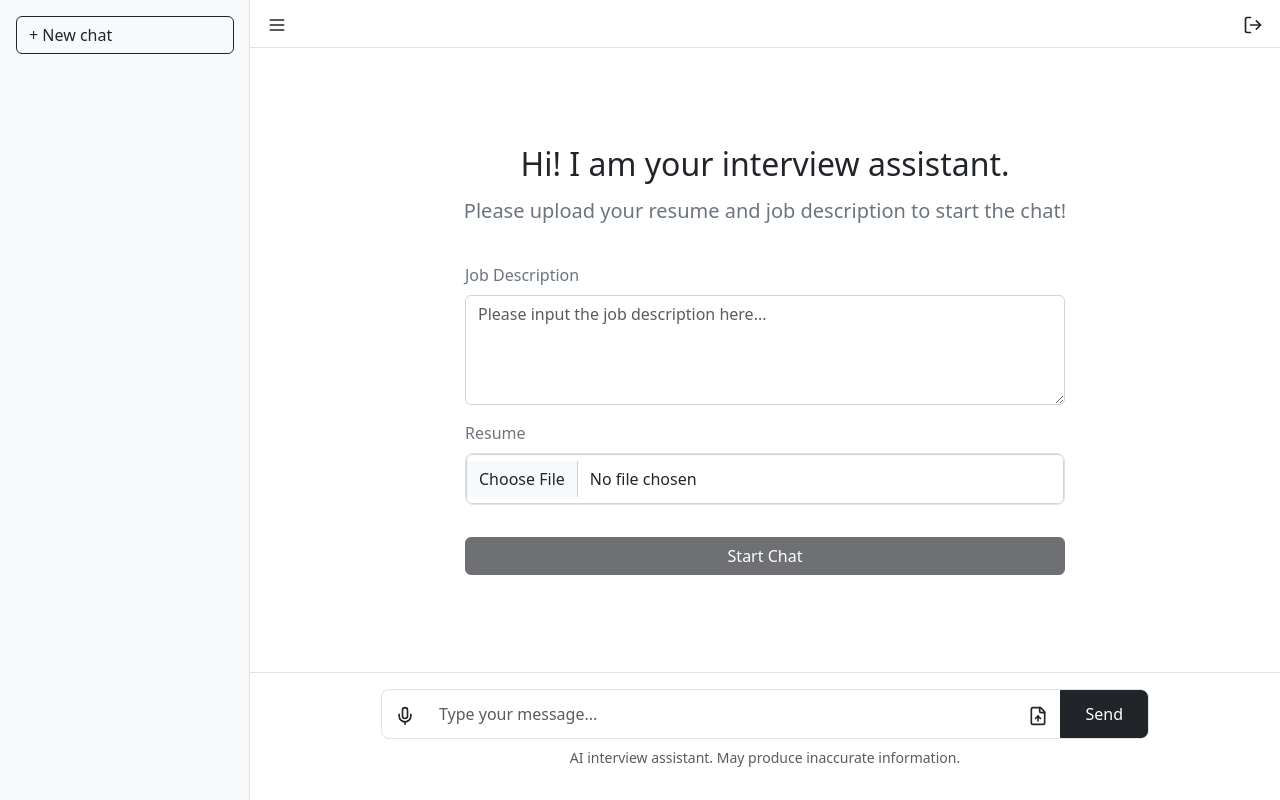
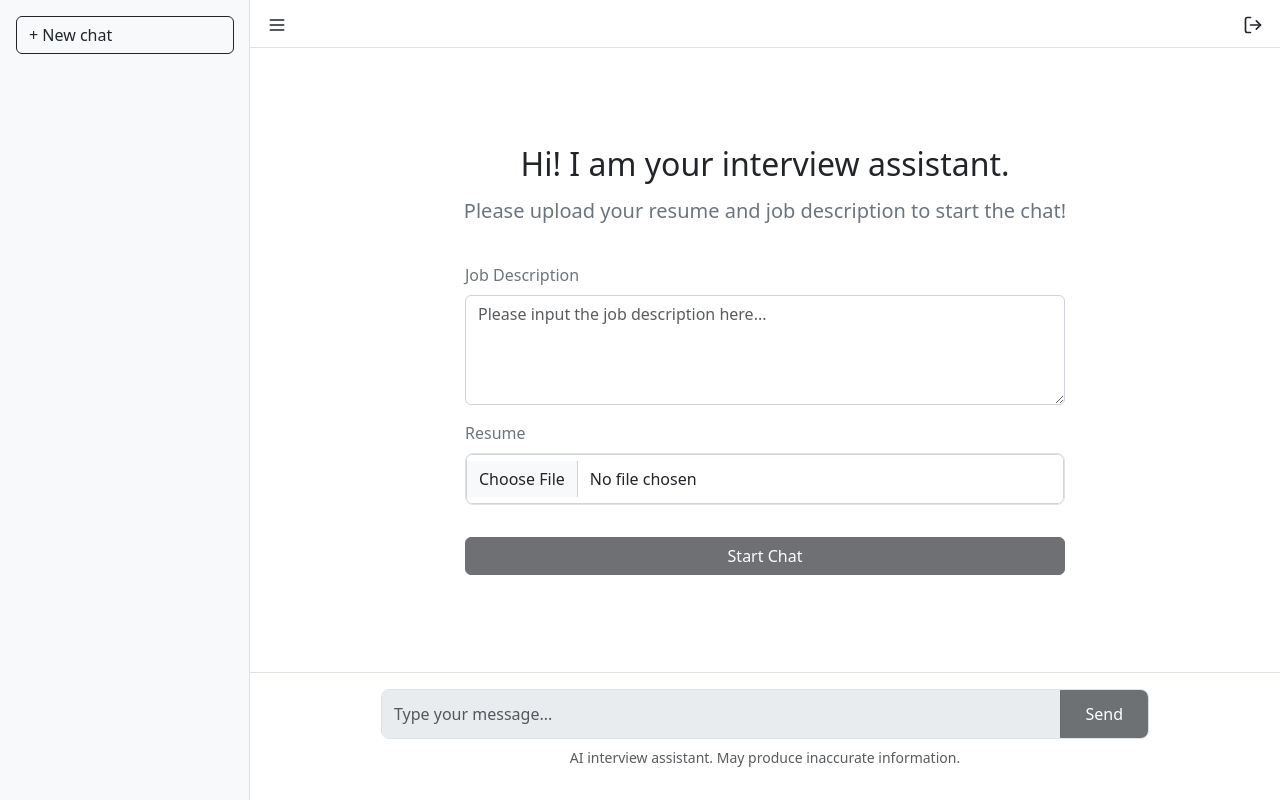
Before and after one commit to Pavan-12062000/Interview-Chatbot, a React (Create React App) app in the folder chatbot_frontend/: page /mainpage in a window 1280 px wide. Built offline with nearby package versions, Linux system fonts and the light colour scheme.

Commit message:
Update:1. Disable "send" button before user uploads JD and CV; 2. Delete "upload file" button.

```diff
--- a/chatbot_frontend/src/components/MainPage.js
+++ b/chatbot_frontend/src/components/MainPage.js
@@ -266,10 +266,10 @@ const MainPage = () => {
 
     const handleStartInterview = async () => {
         try {
-            console.log('Starting interview with:', {
-                jobDescription,
-                resumeFile: resumeFile ? resumeFile.name : null
-            });
+            //console.log('Starting interview with:', {
+            //jobDescription,
+            //resumeFile: resumeFile ? resumeFile.name : null
+            //});
             setLoading(true);
             let currentSessionId = activeChat;
             let sessionCreated = false;
@@ -547,6 +547,7 @@ const MainPage = () => {
                         <div className="container-fluid">
                             <div className="input-group-container">
                                 <div className="input-group">
+                                    {/*
                                     <button
                                         className="btn btn-ghost"
                                         title="Voice input"
@@ -554,6 +555,7 @@ const MainPage = () => {
                                     >
                                         <Mic size={20} />
                                     </button>
+                                    */}
                                     <input
                                         type="text"
                                         className="form-control"
@@ -561,25 +563,14 @@ const MainPage = () => {
                                         value={message}
                                         onChange={(e) => setMessage(e.target.value)}
                                         onKeyPress={handleKeyPress}
+                                        disabled={!chatStarted}
                                     />
-                                    <input
-                                        type="file"
-                                        id="file-upload"
-                                        hidden
-                                        accept=".pdf,.docx"
-                                        onChange={handleFileUpload}
-                                    />
-                                    <button
-                                        className="btn btn-ghost"
-                                        title="Upload file"
-                                        onClick={() => document.getElementById('file-upload').click()}
-                                    >
-                                        <FileUp size={20} />
-                                    </button>
+
+
                                     <button
                                         className="btn btn-dark px-4"
                                         onClick={handleSend}
-                                        disabled={loading || isUploading}
+                                        disabled={loading || isUploading || !chatStarted}
                                     >
                                         Send
                                     </button>
```
